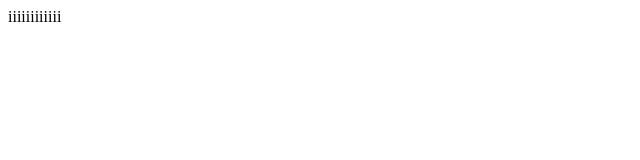
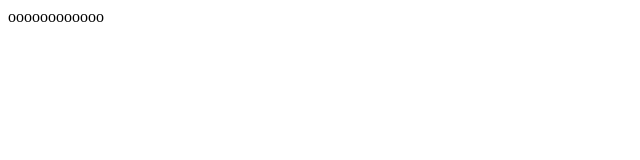
Before and after one commit to truongdinh9/test-gitmerge2, a plain HTML site: page nhap/index.html in a window 1280 px wide. Shown: the full height of the page, 0-640 px from the left. Drawn offline with Linux system fonts and the light colour scheme.

Commit message:
change body to ooooo

```diff
--- a/nhap/index.html
+++ b/nhap/index.html
@@ -5,6 +5,6 @@
     <title>Title</title>
 </head>
 <body>
-iiiiiiiiiiii
+oooooooooooo
 </body>
 </html>
```
